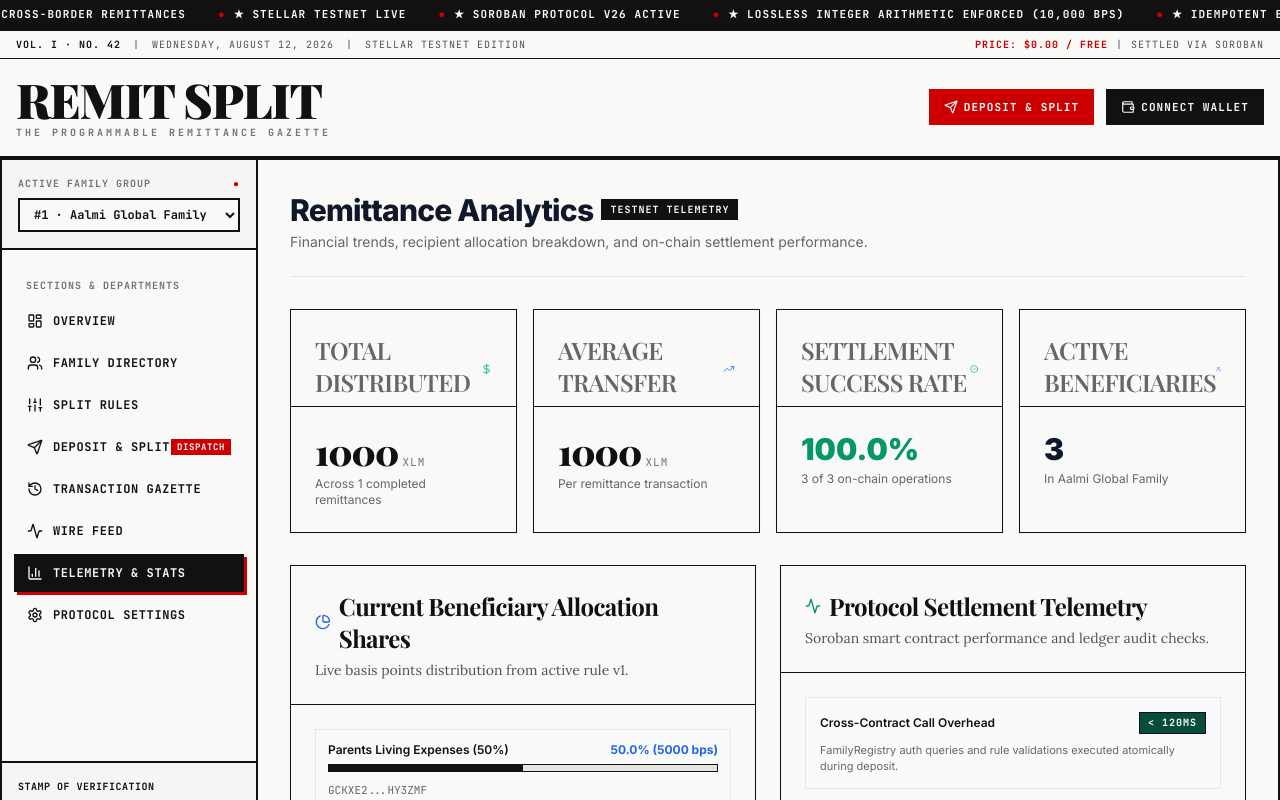
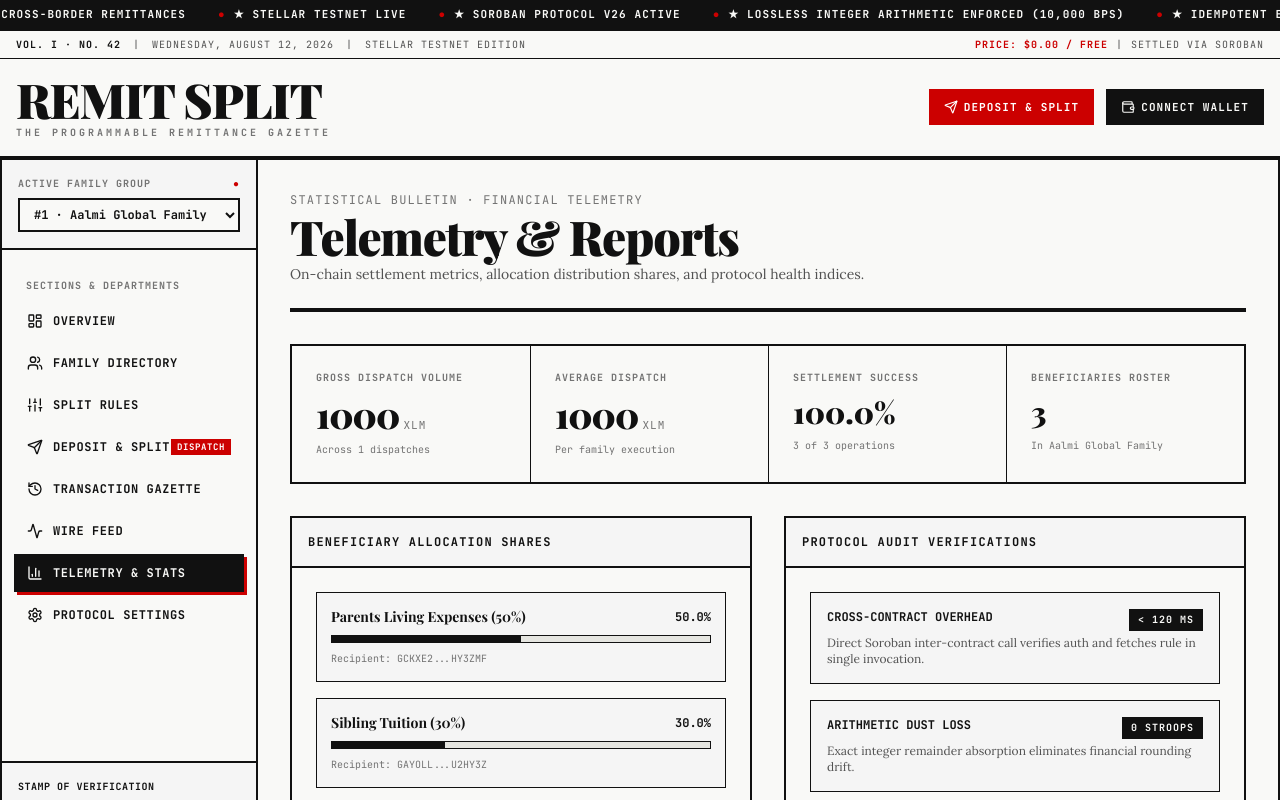
Before and after one commit to Zulekha01/RemitSplit, a Next.js app: page /analytics in a window 1280 px wide. Shown: the top 800 px of the page. Built offline with nearby package versions, Linux system fonts and the light colour scheme; a web font is replaced by a local one.

Commit message:
style(pages): redesign transaction gazette, wire feed, telemetry and settings

```diff
--- a/src/app/activity/page.tsx
+++ b/src/app/activity/page.tsx
@@ -5,20 +5,15 @@
   Activity,
   CheckCircle2,
   Filter,
-  ArrowRightLeft,
-  Users,
+  Send,
   Sliders,
   DollarSign,
-  Send,
-  Sparkles,
+  Users,
 } from "lucide-react";
 import { AppShell } from "@/components/layout/app-shell";
-import { Card, CardContent, CardHeader, CardTitle, CardDescription } from "@/components/ui/card";
 import { Badge } from "@/components/ui/badge";
-import { Button } from "@/components/ui/button";
 import { useActivityStore } from "@/state/use-activity-store";
 import { AmountDisplay } from "@/components/shared/amount-display";
-import { AddressPill } from "@/components/shared/address-pill";
 import { ExplorerLink } from "@/components/shared/explorer-link";
 import { formatTimestamp } from "@/lib/formatters";
 
@@ -27,66 +22,46 @@
   const filteredEvents = getFilteredEvents();
 
   const eventFilters = [
-    { label: "All Events", value: "ALL" },
-    { label: "Distributions", value: "DISTRIBUTION_COMPLETED" },
-    { label: "Recipient Payouts", value: "RECIPIENT_PAID" },
+    { label: "All Wire Feeds", value: "ALL" },
+    { label: "Dispatches", value: "DISTRIBUTION_COMPLETED" },
+    { label: "Payouts", value: "RECIPIENT_PAID" },
     { label: "Deposits", value: "DEPOSIT_FUNDED" },
     { label: "Rules", value: "RULE_ACTIVATED" },
     { label: "Family", value: "FAMILY_CREATED" },
   ];
 
-  const getEventIcon = (type: string) => {
-    switch (type) {
-      case "DISTRIBUTION_COMPLETED":
-        return <Send className="h-4 w-4 text-emerald-500" />;
-      case "RECIPIENT_PAID":
-        return <DollarSign className="h-4 w-4 text-blue-500" />;
-      case "DEPOSIT_FUNDED":
-      case "DEPOSIT_CREATED":
-        return <ArrowRightLeft className="h-4 w-4 text-indigo-500" />;
-      case "RULE_ACTIVATED":
-      case "RULE_CREATED":
-        return <Sliders className="h-4 w-4 text-amber-500" />;
-      case "FAMILY_CREATED":
-      case "MEMBER_ADDED":
-        return <Users className="h-4 w-4 text-purple-500" />;
-      default:
-        return <Activity className="h-4 w-4 text-slate-500" />;
-    }
-  };
-
   return (
     <AppShell>
-      <div className="space-y-8">
+      <div className="space-y-8 font-mono text-xs">
         {/* Header */}
-        <div className="flex flex-col sm:flex-row sm:items-center justify-between gap-4 border-b pb-6">
-          <div>
-            <div className="flex items-center space-x-2">
-              <h1 className="text-2xl sm:text-3xl font-extrabold tracking-tight text-slate-900 dark:text-slate-100">
-                Real-Time Activity Feed
+        <div className="border-b-4 border-[#111111] pb-6 flex flex-col sm:flex-row sm:items-end justify-between gap-4">
+          <div className="space-y-1">
+            <span className="font-mono text-xs uppercase tracking-widest text-[#737373] block">
+              SOROBAN TELEGRAPH WIRE · LIVE EMISSIONS
+            </span>
+            <div className="flex items-center space-x-3">
+              <h1 className="font-serif text-3xl sm:text-5xl font-black tracking-tight text-[#111111]">
+                Live Wire Feed
               </h1>
-              <span className="flex h-2.5 w-2.5 relative">
-                <span className="animate-ping absolute inline-flex h-full w-full rounded-full bg-emerald-400 opacity-75"></span>
-                <span className="relative inline-flex rounded-full h-2.5 w-2.5 bg-emerald-500"></span>
-              </span>
+              <span className="text-[#CC0000] font-black text-sm animate-pulse">● LIVE STREAM</span>
             </div>
-            <p className="text-sm text-muted-foreground mt-1">
-              Live Soroban RPC event stream decoded from Stellar Testnet contract logs.
+            <p className="font-body text-xs sm:text-sm text-[#525252]">
+              Direct Soroban RPC event decodings emitted by Stellar Testnet contracts.
             </p>
           </div>
         </div>
 
-        {/* Filter Bar */}
-        <div className="flex flex-wrap items-center gap-2 bg-white dark:bg-slate-900 p-3 rounded-xl border shadow-sm">
-          <Filter className="h-4 w-4 text-muted-foreground ml-1 mr-2" />
+        {/* Filter Chips */}
+        <div className="border-2 border-[#111111] bg-[#F5F5F5] p-3 flex flex-wrap items-center gap-1.5">
+          <Filter className="h-4 w-4 text-[#737373] ml-1 mr-2" />
           {eventFilters.map((f) => (
             <button
               key={f.value}
               onClick={() => setFilterType(f.value)}
-              className={`px-3 py-1.5 rounded-lg text-xs font-semibold transition-colors ${
+              className={`px-3 py-1 font-bold uppercase tracking-wider transition-colors border ${
                 filterType === f.value
-                  ? "bg-blue-600 text-white shadow-sm"
-                  : "bg-slate-100 dark:bg-slate-800 text-slate-600 dark:text-slate-400 hover:bg-slate-200"
+                  ? "border-[#111111] bg-[#111111] text-[#F9F9F7]"
+                  : "border-transparent text-[#525252] hover:border-[#111111] hover:bg-[#E5E5E0]"
               }`}
             >
               {f.label}
@@ -94,53 +69,47 @@
           ))}
         </div>
 
-        {/* Event Stream List */}
-        <Card className="border shadow-sm">
-          <CardHeader className="pb-3">
-            <CardTitle className="text-base">Blockchain Audit Trail ({filteredEvents.length} Events)</CardTitle>
-            <CardDescription>
-              Every family split, deposit, and recipient transfer is permanently verifiable on Stellar.
-            </CardDescription>
-          </CardHeader>
+        {/* Wire Stream List */}
+        <div className="border-2 border-[#111111] bg-[#F9F9F7]">
+          <div className="p-4 border-b-2 border-[#111111] bg-[#F5F5F5] flex items-center justify-between">
+            <span className="text-xs uppercase tracking-widest font-bold text-[#111111]">
+              RECORDED WIRE MESSAGES ({filteredEvents.length})
+            </span>
+          </div>
 
-          <CardContent className="space-y-4">
+          <div className="divide-y-2 divide-[#111111]">
             {filteredEvents.length === 0 ? (
-              <div className="py-12 text-center text-sm text-muted-foreground">
-                No events recorded for this category.
+              <div className="py-16 text-center text-[#737373]">
+                No telegram wire emissions recorded under this category.
               </div>
             ) : (
               filteredEvents.map((evt) => (
                 <div
                   key={evt.id}
-                  className="p-4 rounded-xl border bg-slate-50/50 dark:bg-slate-900/40 flex flex-col sm:flex-row sm:items-start justify-between gap-3 text-xs"
+                  className="p-5 flex flex-col sm:flex-row sm:items-start justify-between gap-4 hover:bg-[#F5F5F5] transition-colors"
                 >
-                  <div className="flex items-start space-x-3">
-                    <div className="p-2 rounded-xl bg-white dark:bg-slate-800 border shadow-sm shrink-0 mt-0.5">
-                      {getEventIcon(evt.type)}
-                    </div>
-                    <div className="space-y-1">
-                      <div className="flex items-center space-x-2">
-                        <span className="font-bold text-sm text-slate-900 dark:text-slate-100">
-                          {evt.details}
-                        </span>
-                        <Badge variant="secondary" className="text-[10px]">
+                  <div className="space-y-1.5 max-w-2xl">
+                    <div className="flex items-center space-x-2.5">
+                      <Badge variant="default" className="text-[9px]">
                         {evt.type.replace("_", " ")}
                       </Badge>
+                      <span className="text-[10px] text-[#737373]">
+                        {formatTimestamp(evt.timestamp)}
+                      </span>
                     </div>
 
-                      <div className="flex flex-wrap items-center gap-3 text-muted-foreground text-[11px] pt-1">
-                        <span>Family ID: #{evt.familyId}</span>
-                        <span>•</span>
-                        <span>{formatTimestamp(evt.timestamp)}</span>
+                    <p className="font-serif font-bold text-base text-[#111111]">
+                      {evt.details}
+                    </p>
+
+                    <div className="text-[11px] text-[#525252] flex flex-wrap items-center gap-3 pt-0.5">
+                      <span>Family Vault: #{evt.familyId}</span>
                       {evt.recipient && (
                         <>
-                            <span>•</span>
-                            <span className="font-mono text-foreground">
-                              Recipient: {evt.recipient.slice(0, 4)}...{evt.recipient.slice(-4)}
-                            </span>
+                          <span>·</span>
+                          <span>Recipient: {evt.recipient.slice(0, 6)}...{evt.recipient.slice(-6)}</span>
                         </>
                       )}
-                      </div>
                     </div>
                   </div>
 
@@ -151,8 +120,8 @@
                 </div>
               ))
             )}
-          </CardContent>
-        </Card>
+          </div>
+        </div>
       </div>
     </AppShell>
   );
--- a/src/app/analytics/page.tsx
+++ b/src/app/analytics/page.tsx
@@ -2,7 +2,6 @@
 
 import React from "react";
 import {
-  BarChart3,
   TrendingUp,
   PieChart as PieChartIcon,
   CheckCircle2,
@@ -11,13 +10,11 @@
   Activity,
 } from "lucide-react";
 import { AppShell } from "@/components/layout/app-shell";
-import { Card, CardContent, CardHeader, CardTitle, CardDescription } from "@/components/ui/card";
 import { Badge } from "@/components/ui/badge";
 import { Progress } from "@/components/ui/progress";
 import { useFamilyStore } from "@/state/use-family-store";
 import { useTransactionStore } from "@/state/use-transaction-store";
 import { AmountDisplay } from "@/components/shared/amount-display";
-import { stroopsToXlm } from "@/lib/formatters";
 
 export default function AnalyticsPage() {
   const { families, selectedFamilyId, getSelectedFamily } = useFamilyStore();
@@ -27,7 +24,6 @@
   const activeRule = family?.activeRule;
   const members = family?.members || [];
 
-  // Metrics computation from real application state
   const completedDistributions = transactions.filter(
     (tx) => tx.type === "DISTRIBUTE" && tx.status === "CONFIRMED"
   );
@@ -47,169 +43,141 @@
 
   return (
     <AppShell>
-      <div className="space-y-8">
+      <div className="space-y-8 font-mono text-xs">
         {/* Header */}
-        <div className="flex flex-col sm:flex-row sm:items-center justify-between gap-4 border-b pb-6">
-          <div>
-            <div className="flex items-center space-x-2">
-              <h1 className="text-2xl sm:text-3xl font-extrabold tracking-tight text-slate-900 dark:text-slate-100">
-                Remittance Analytics
+        <div className="border-b-4 border-[#111111] pb-6 flex flex-col sm:flex-row sm:items-end justify-between gap-4">
+          <div className="space-y-1">
+            <span className="font-mono text-xs uppercase tracking-widest text-[#737373] block">
+              STATISTICAL BULLETIN · FINANCIAL TELEMETRY
+            </span>
+            <h1 className="font-serif text-3xl sm:text-5xl font-black tracking-tight text-[#111111]">
+              Telemetry &amp; Reports
             </h1>
-              <Badge variant="stellar">Testnet Telemetry</Badge>
-            </div>
-            <p className="text-sm text-muted-foreground mt-1">
-              Financial trends, recipient allocation breakdown, and on-chain settlement performance.
+            <p className="font-body text-xs sm:text-sm text-[#525252]">
+              On-chain settlement metrics, allocation distribution shares, and protocol health indices.
             </p>
           </div>
         </div>
 
-        {/* Metric Cards Row */}
-        <div className="grid grid-cols-1 sm:grid-cols-2 lg:grid-cols-4 gap-4">
-          <Card className="border shadow-sm">
-            <CardHeader className="flex flex-row items-center justify-between pb-2">
-              <CardTitle className="text-xs font-semibold uppercase text-muted-foreground">
-                Total Distributed
-              </CardTitle>
-              <DollarSign className="h-4 w-4 text-emerald-500" />
-            </CardHeader>
-            <CardContent>
+        {/* 4 Stat Cards in Collapsed Grid */}
+        <div className="grid grid-cols-1 sm:grid-cols-2 lg:grid-cols-4 border-2 border-[#111111] divide-y sm:divide-y-0 sm:divide-x divide-[#111111] bg-[#F9F9F7]">
+          <div className="p-6 space-y-2">
+            <span className="text-[10px] uppercase tracking-widest text-[#737373] block font-bold">
+              GROSS DISPATCH VOLUME
+            </span>
             <AmountDisplay stroops={totalDistributedStroops} size="xl" />
-              <div className="text-xs text-muted-foreground mt-1">
-                Across {completedDistributions.length} completed remittances
+            <div className="text-[10px] text-[#737373]">
+              Across {completedDistributions.length} dispatches
             </div>
-            </CardContent>
-          </Card>
+          </div>
 
-          <Card className="border shadow-sm">
-            <CardHeader className="flex flex-row items-center justify-between pb-2">
-              <CardTitle className="text-xs font-semibold uppercase text-muted-foreground">
-                Average Transfer
-              </CardTitle>
-              <TrendingUp className="h-4 w-4 text-blue-500" />
-            </CardHeader>
-            <CardContent>
+          <div className="p-6 space-y-2">
+            <span className="text-[10px] uppercase tracking-widest text-[#737373] block font-bold">
+              AVERAGE DISPATCH
+            </span>
             <AmountDisplay stroops={averageDistributionStroops} size="xl" />
-              <div className="text-xs text-muted-foreground mt-1">
-                Per remittance transaction
+            <div className="text-[10px] text-[#737373]">
+              Per family execution
             </div>
-            </CardContent>
-          </Card>
+          </div>
 
-          <Card className="border shadow-sm">
-            <CardHeader className="flex flex-row items-center justify-between pb-2">
-              <CardTitle className="text-xs font-semibold uppercase text-muted-foreground">
-                Settlement Success Rate
-              </CardTitle>
-              <CheckCircle2 className="h-4 w-4 text-emerald-500" />
-            </CardHeader>
-            <CardContent>
-              <div className="text-3xl font-black text-emerald-600 dark:text-emerald-400">
+          <div className="p-6 space-y-2">
+            <span className="text-[10px] uppercase tracking-widest text-[#737373] block font-bold">
+              SETTLEMENT SUCCESS
+            </span>
+            <div className="font-serif text-3xl font-black text-[#111111]">
               {successRate.toFixed(1)}%
             </div>
-              <div className="text-xs text-muted-foreground mt-1">
-                {successfulTxCount} of {totalTransactions} on-chain operations
+            <div className="text-[10px] text-[#737373]">
+              {successfulTxCount} of {totalTransactions} operations
             </div>
-            </CardContent>
-          </Card>
+          </div>
 
-          <Card className="border shadow-sm">
-            <CardHeader className="flex flex-row items-center justify-between pb-2">
-              <CardTitle className="text-xs font-semibold uppercase text-muted-foreground">
-                Active Beneficiaries
-              </CardTitle>
-              <Users className="h-4 w-4 text-purple-500" />
-            </CardHeader>
-            <CardContent>
-              <div className="text-3xl font-black text-slate-900 dark:text-white">
+          <div className="p-6 space-y-2">
+            <span className="text-[10px] uppercase tracking-widest text-[#737373] block font-bold">
+              BENEFICIARIES ROSTER
+            </span>
+            <div className="font-serif text-3xl font-black text-[#111111]">
               {members.filter((m) => m.role === "Recipient").length}
             </div>
-              <div className="text-xs text-muted-foreground mt-1">
-                In {family?.name || "Active Group"}
+            <div className="text-[10px] text-[#737373]">
+              In {family?.name || "Active Vault"}
             </div>
-            </CardContent>
-          </Card>
+          </div>
         </div>
 
-        {/* Allocation Breakdown & Strategy Distribution */}
-        <div className="grid grid-cols-1 lg:grid-cols-2 gap-6">
-          {/* Recipient Distribution Breakdown */}
-          <Card className="border shadow-sm">
-            <CardHeader>
-              <div className="flex items-center space-x-2">
-                <PieChartIcon className="h-4 w-4 text-blue-600" />
-                <CardTitle className="text-base">Current Beneficiary Allocation Shares</CardTitle>
+        {/* 2-Column Reports */}
+        <div className="grid grid-cols-1 lg:grid-cols-2 gap-8">
+          {/* Allocation Share Report */}
+          <div className="border-2 border-[#111111] bg-[#F9F9F7]">
+            <div className="p-4 border-b-2 border-[#111111] bg-[#F5F5F5]">
+              <span className="text-xs uppercase tracking-widest font-bold text-[#111111]">
+                BENEFICIARY ALLOCATION SHARES
+              </span>
             </div>
-              <CardDescription>
-                Live basis points distribution from active rule v{activeRule?.version || 1}.
-              </CardDescription>
-            </CardHeader>
-            <CardContent className="space-y-4">
+
+            <div className="p-6 space-y-4">
               {activeRule?.allocations.map((alloc, idx) => {
                 const percentage = activeRule.strategy === "Percentage"
                   ? Number(alloc.shareOrAmount) / 100
                   : 33.33;
 
                 return (
-                  <div key={idx} className="space-y-1.5 p-3 rounded-xl border bg-slate-50/50 dark:bg-slate-900/40">
-                    <div className="flex items-center justify-between text-xs font-semibold">
-                      <span>{alloc.label}</span>
-                      <span className="text-blue-600 dark:text-blue-400 font-bold">
-                        {percentage.toFixed(1)}% ({activeRule.strategy === "Percentage" ? `${Number(alloc.shareOrAmount)} bps` : "Fixed/Waterfall"})
-                      </span>
+                  <div key={idx} className="border border-[#111111] p-3.5 bg-[#F5F5F5] space-y-2">
+                    <div className="flex items-center justify-between font-bold">
+                      <span className="font-serif text-sm text-[#111111]">{alloc.label}</span>
+                      <span>{percentage.toFixed(1)}%</span>
                     </div>
                     <Progress value={percentage} className="h-2" />
-                    <div className="text-[11px] font-mono text-muted-foreground pt-1">
-                      {alloc.recipient.slice(0, 6)}...{alloc.recipient.slice(-6)}
+                    <div className="text-[10px] text-[#737373]">
+                      Recipient: {alloc.recipient.slice(0, 6)}...{alloc.recipient.slice(-6)}
                     </div>
                   </div>
                 );
               })}
-            </CardContent>
-          </Card>
+            </div>
+          </div>
 
-          {/* Performance & Execution Health */}
-          <Card className="border shadow-sm">
-            <CardHeader>
-              <div className="flex items-center space-x-2">
-                <Activity className="h-4 w-4 text-emerald-600" />
-                <CardTitle className="text-base">Protocol Settlement Telemetry</CardTitle>
+          {/* Settlement Protocol Verification */}
+          <div className="border-2 border-[#111111] bg-[#F9F9F7]">
+            <div className="p-4 border-b-2 border-[#111111] bg-[#F5F5F5]">
+              <span className="text-xs uppercase tracking-widest font-bold text-[#111111]">
+                PROTOCOL AUDIT VERIFICATIONS
+              </span>
             </div>
-              <CardDescription>
-                Soroban smart contract performance and ledger audit checks.
-              </CardDescription>
-            </CardHeader>
-            <CardContent className="space-y-4 text-xs">
-              <div className="p-3.5 rounded-xl border bg-slate-50 dark:bg-slate-900/50 space-y-2">
-                <div className="flex items-center justify-between font-semibold">
-                  <span>Cross-Contract Call Overhead</span>
-                  <Badge variant="success">&lt; 120ms</Badge>
+
+            <div className="p-6 space-y-4">
+              <div className="border border-[#111111] p-4 bg-[#F5F5F5] space-y-1">
+                <div className="flex justify-between font-bold">
+                  <span>CROSS-CONTRACT OVERHEAD</span>
+                  <Badge variant="default">&lt; 120 MS</Badge>
                 </div>
-                <p className="text-muted-foreground text-[11px]">
-                  FamilyRegistry auth queries and rule validations executed atomically during deposit.
+                <p className="font-body text-xs text-[#525252]">
+                  Direct Soroban inter-contract call verifies auth and fetches rule in single invocation.
                 </p>
               </div>
 
-              <div className="p-3.5 rounded-xl border bg-slate-50 dark:bg-slate-900/50 space-y-2">
-                <div className="flex items-center justify-between font-semibold">
-                  <span>Arithmetic Dust &amp; Remainder Loss</span>
-                  <Badge variant="success">0 Stroops (Lossless)</Badge>
+              <div className="border border-[#111111] p-4 bg-[#F5F5F5] space-y-1">
+                <div className="flex justify-between font-bold">
+                  <span>ARITHMETIC DUST LOSS</span>
+                  <Badge variant="default">0 STROOPS</Badge>
                 </div>
-                <p className="text-muted-foreground text-[11px]">
-                  Deterministic remainder absorption guarantees 100.00% integer asset conservation.
+                <p className="font-body text-xs text-[#525252]">
+                  Exact integer remainder absorption eliminates financial rounding drift.
                 </p>
               </div>
 
-              <div className="p-3.5 rounded-xl border bg-slate-50 dark:bg-slate-900/50 space-y-2">
-                <div className="flex items-center justify-between font-semibold">
-                  <span>Idempotency Replay Protection</span>
-                  <Badge variant="stellar">Active</Badge>
+              <div className="border border-[#111111] p-4 bg-[#F5F5F5] space-y-1">
+                <div className="flex justify-between font-bold">
+                  <span>IDEMPOTENCY SAFE RETRIES</span>
+                  <Badge variant="editorial">ACTIVE</Badge>
                 </div>
-                <p className="text-muted-foreground text-[11px]">
-                  Recipient payouts state machine prevents double disbursements on retries.
+                <p className="font-body text-xs text-[#525252]">
+                  Individual recipient paid flags prevent double disbursements upon transaction replay.
                 </p>
               </div>
-            </CardContent>
-          </Card>
+            </div>
+          </div>
         </div>
       </div>
     </AppShell>
```
Also changed, not shown: src/app/settings/page.tsx (+61 -79 lines), src/app/transactions/page.tsx (+40 -44 lines). Lines whose indentation alone changed are shown as unchanged.
